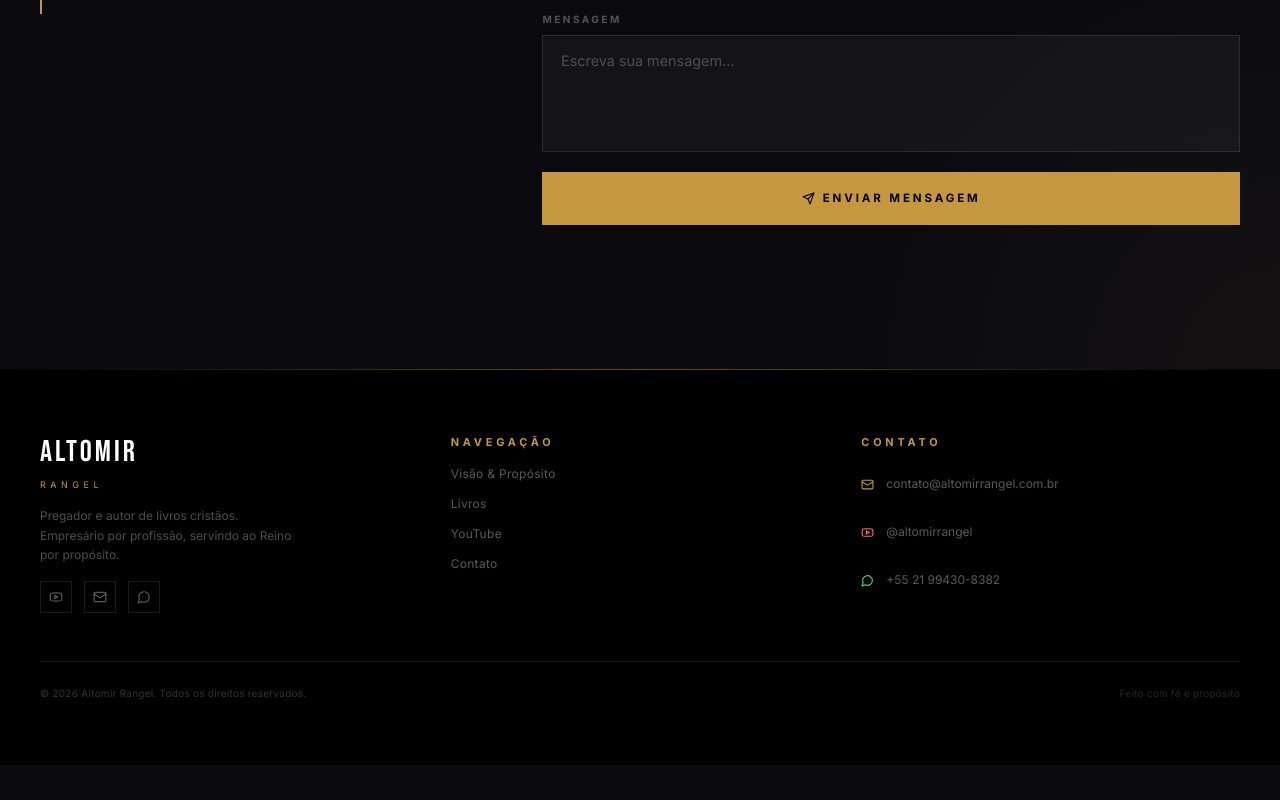
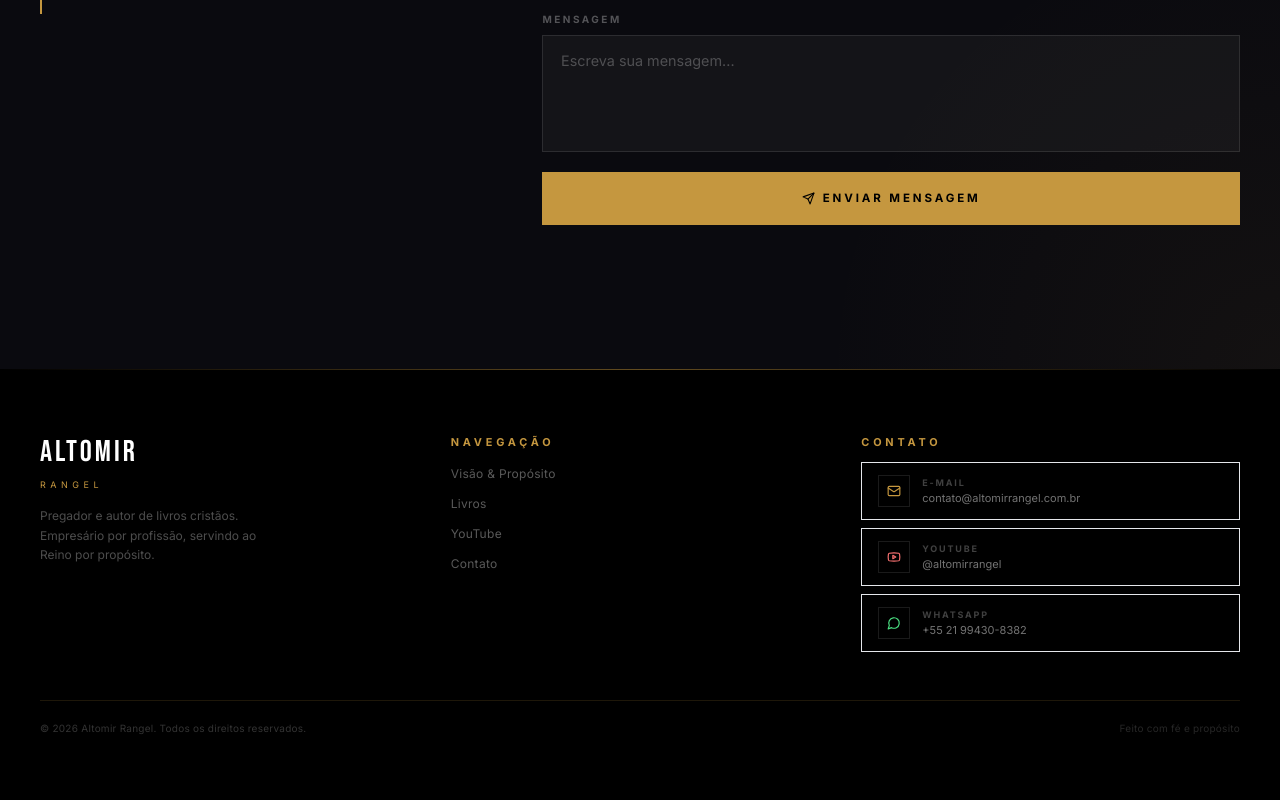
Before and after one commit to arthurrrangel/altomir-rangel, a Next.js app: page / in a window 1280 px wide. Shown: the part 8938-9738 px from the top of the page. Before the commit the page ends 9703 px from the top, so only its background shows below. Built offline with nearby package versions, Linux system fonts and the light colour scheme; no server answers; a web font is replaced by a local one.

Commit message:
ux: footer contato como cards — email, youtube, whatsapp

```diff
--- a/components/Footer.tsx
+++ b/components/Footer.tsx
@@ -1,4 +1,39 @@
 import { Youtube, Mail, MessageCircle } from 'lucide-react'
+
+const contacts = [
+  {
+    href: 'mailto:contato@altomirrangel.com.br',
+    icon: Mail,
+    label: 'E-mail',
+    value: 'contato@altomirrangel.com.br',
+    iconColor: 'text-[#C5973F]',
+    borderHover: 'hover:border-[#C5973F]/40',
+    bgHover: 'hover:bg-[#C5973F]/5',
+    textHover: 'group-hover:text-[#C5973F]',
+  },
+  {
+    href: 'https://www.youtube.com/@altomirrangel',
+    icon: Youtube,
+    label: 'YouTube',
+    value: '@altomirrangel',
+    iconColor: 'text-red-400',
+    borderHover: 'hover:border-red-500/40',
+    bgHover: 'hover:bg-red-500/5',
+    textHover: 'group-hover:text-red-400',
+    external: true,
+  },
+  {
+    href: 'https://wa.me/5521994308382?text=Olá! Gostaria de entrar em contato com a equipe do Pr. Altomir Rangel.',
+    icon: MessageCircle,
+    label: 'WhatsApp',
+    value: '+55 21 99430-8382',
+    iconColor: 'text-green-400',
+    borderHover: 'hover:border-green-500/40',
+    bgHover: 'hover:bg-green-500/5',
+    textHover: 'group-hover:text-green-400',
+    external: true,
+  },
+]
 
 export default function Footer() {
   const year = new Date().getFullYear()
@@ -9,7 +44,7 @@ export default function Footer() {
 
       <div className="max-w-7xl mx-auto px-6 md:px-10 py-12 md:py-16">
 
-        <div className="grid md:grid-cols-3 gap-8 md:gap-8 mb-10 md:mb-12">
+        <div className="grid md:grid-cols-3 gap-10 md:gap-8 mb-10 md:mb-12">
 
           {/* Brand */}
           <div className="flex flex-col gap-3 items-center md:items-start text-center md:text-left">
@@ -17,31 +52,12 @@ export default function Footer() {
               <span className="font-bebas text-3xl text-white tracking-widest block">ALTOMIR</span>
               <span className="font-inter text-[9px] text-[#C5973F] tracking-[0.5em] uppercase">RANGEL</span>
             </div>
-            <p className="font-inter text-white/30 text-xs leading-relaxed max-w-[260px]">
+            <p className="font-inter text-white/30 text-xs leading-relaxed max-w-[240px]">
               Pregador e autor de livros cristãos. Empresário por profissão, servindo ao Reino por propósito.
             </p>
-
-            {/* Ícones sociais */}
-            <div className="flex items-center gap-3 mt-1">
-              <a href="https://www.youtube.com/@altomirrangel" target="_blank" rel="noopener noreferrer"
-                className="w-8 h-8 flex items-center justify-center border border-white/10 hover:border-red-500/40 hover:bg-red-500/10 text-white/35 hover:text-red-400 transition-all duration-200"
-                aria-label="YouTube">
-                <Youtube size={14} />
-              </a>
-              <a href="mailto:contato@altomirrangel.com.br"
-                className="w-8 h-8 flex items-center justify-center border border-white/10 hover:border-[#C5973F]/40 hover:bg-[#C5973F]/10 text-white/35 hover:text-[#C5973F] transition-all duration-200"
-                aria-label="E-mail">
-                <Mail size={14} />
-              </a>
-              <a href="https://wa.me/5521994308382?text=Olá! Gostaria de entrar em contato com a equipe do Pr. Altomir Rangel." target="_blank" rel="noopener noreferrer"
-                className="w-8 h-8 flex items-center justify-center border border-white/10 hover:border-green-500/40 hover:bg-green-500/10 text-white/35 hover:text-green-400 transition-all duration-200"
-                aria-label="WhatsApp">
-                <MessageCircle size={14} />
-              </a>
-            </div>
           </div>
 
-          {/* Links */}
+          {/* Navegação */}
           <div className="flex flex-col gap-2.5 items-center md:items-start text-center md:text-left">
             <span className="label text-[9px] mb-1">Navegação</span>
             {[
@@ -57,29 +73,35 @@ export default function Footer() {
             ))}
           </div>
 
-          {/* Contact */}
-          <div className="flex flex-col gap-3 items-center md:items-start text-center md:text-left">
+          {/* Contato — cards */}
+          <div className="flex flex-col gap-2 items-center md:items-start">
             <span className="label text-[9px] mb-1">Contato</span>
-            <a href="mailto:contato@altomirrangel.com.br"
-              className="flex items-center justify-center md:justify-start gap-3 text-white/35 hover:text-[#C5973F] transition-colors min-h-[36px]">
-              <Mail size={13} className="text-[#C5973F] flex-shrink-0" />
-              <span className="font-inter text-xs">contato@altomirrangel.com.br</span>
-            </a>
-            <a href="https://www.youtube.com/@altomirrangel" target="_blank" rel="noopener noreferrer"
-              className="flex items-center justify-center md:justify-start gap-3 text-white/35 hover:text-red-400 transition-colors min-h-[36px]">
-              <Youtube size={13} className="text-red-400 flex-shrink-0" />
-              <span className="font-inter text-xs">@altomirrangel</span>
-            </a>
-            <a href="https://wa.me/5521994308382?text=Olá! Gostaria de entrar em contato com a equipe do Pr. Altomir Rangel." target="_blank" rel="noopener noreferrer"
-              className="flex items-center justify-center md:justify-start gap-3 text-white/35 hover:text-green-400 transition-colors min-h-[36px]">
-              <MessageCircle size={13} className="text-green-400 flex-shrink-0" />
-              <span className="font-inter text-xs">+55 21 99430-8382</span>
-            </a>
+            {contacts.map(c => {
+              const Icon = c.icon
+              return (
+                <a
+                  key={c.href}
+                  href={c.href}
+                  target={c.external ? '_blank' : undefined}
+                  rel={c.external ? 'noopener noreferrer' : undefined}
+                  className={`group w-full flex items-center gap-3 px-4 py-3 border border-white/8 ${c.borderHover} ${c.bgHover} transition-all duration-200`}
+                >
+                  <div className={`w-8 h-8 flex items-center justify-center border border-white/10 flex-shrink-0 ${c.bgHover} transition-all duration-200`}>
+                    <Icon size={14} className={c.iconColor} />
+                  </div>
+                  <div className="flex flex-col min-w-0">
+                    <span className="font-inter text-[9px] font-bold tracking-[0.2em] text-white/25 uppercase">{c.label}</span>
+                    <span className={`font-inter text-[11px] text-white/45 ${c.textHover} transition-colors truncate`}>{c.value}</span>
+                  </div>
+                </a>
+              )
+            })}
           </div>
+
         </div>
 
         {/* Bottom bar */}
-        <div className="pt-6 border-t border-[#C5973F]/15 flex flex-col sm:flex-row items-center justify-between gap-2 text-center sm:text-left">
+        <div className="pt-5 border-t border-[#C5973F]/15 flex flex-col sm:flex-row items-center justify-between gap-2 text-center sm:text-left">
           <span className="font-inter text-[10px] text-white/20 tracking-wide">
             &copy; {year} Altomir Rangel. Todos os direitos reservados.
           </span>
```
